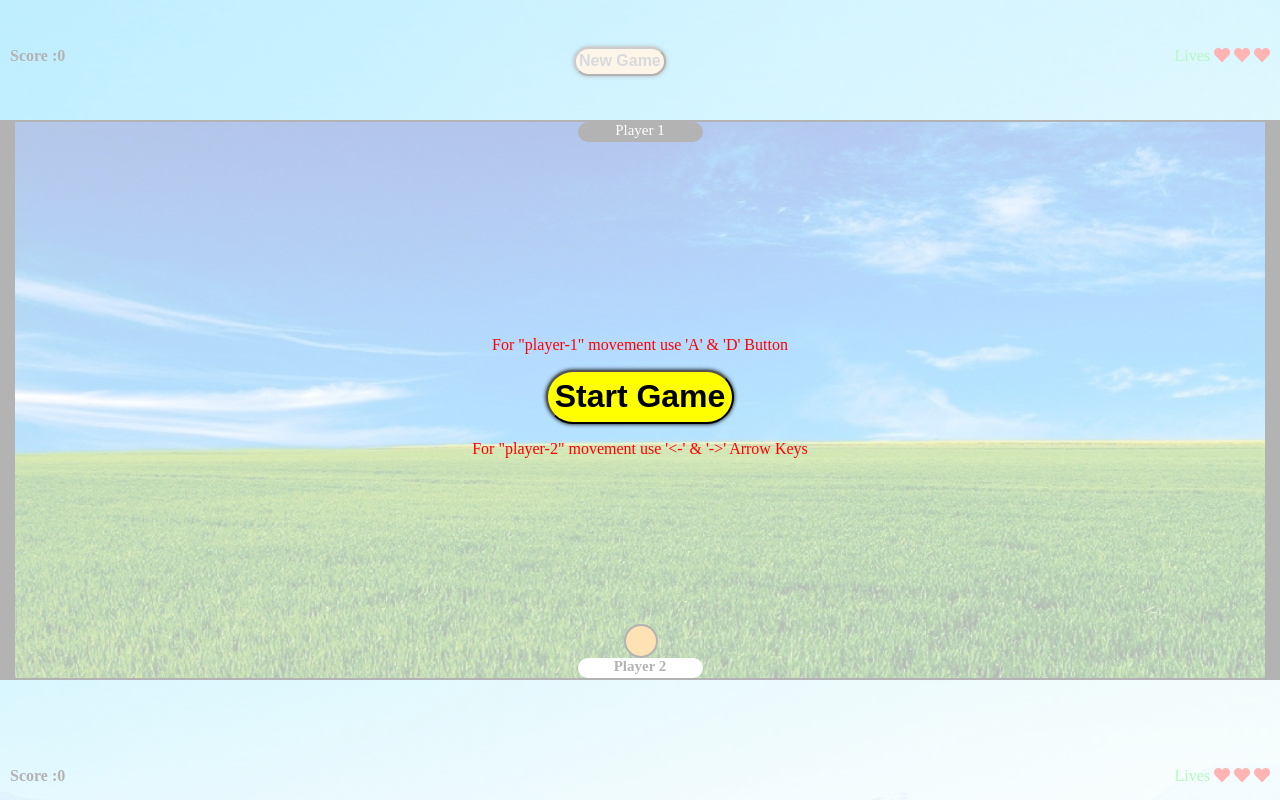
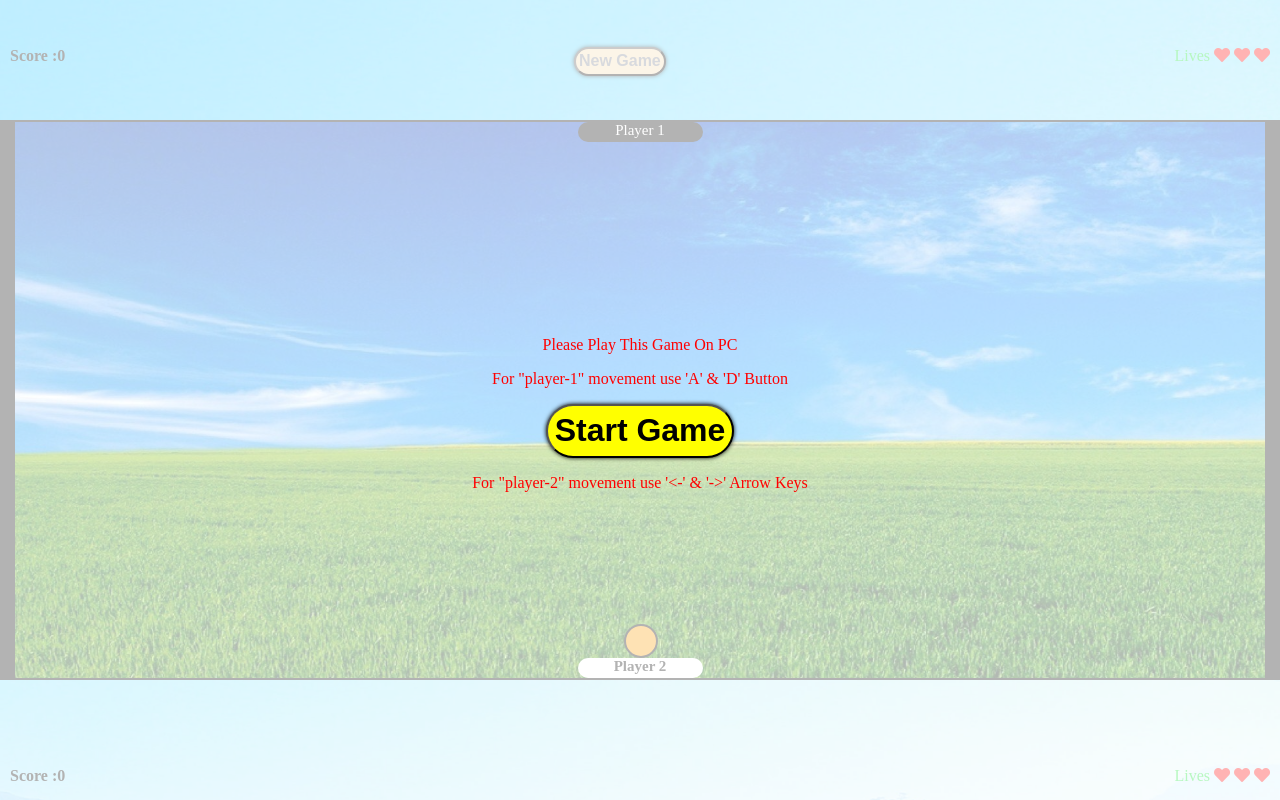
Before and after one commit to Shinde2375/Ping_Pong_Game, a plain HTML site: page index.html in a window 1280 px wide. Drawn offline with Linux system fonts and the light colour scheme.

Commit message:
Update index.html

```diff
--- a/index.html
+++ b/index.html
@@ -12,6 +12,7 @@
 
   <body>
     <div id = "start-button"class = "display-upper">
+      <p> Please Play This Game On PC </p>
       <p> For "player-1" movement use 'A' & 'D' Button</p>
       <!-- <button>Player-1 = A & D</button> -->
       <button type="button" name="button">Start Game</button>
```
